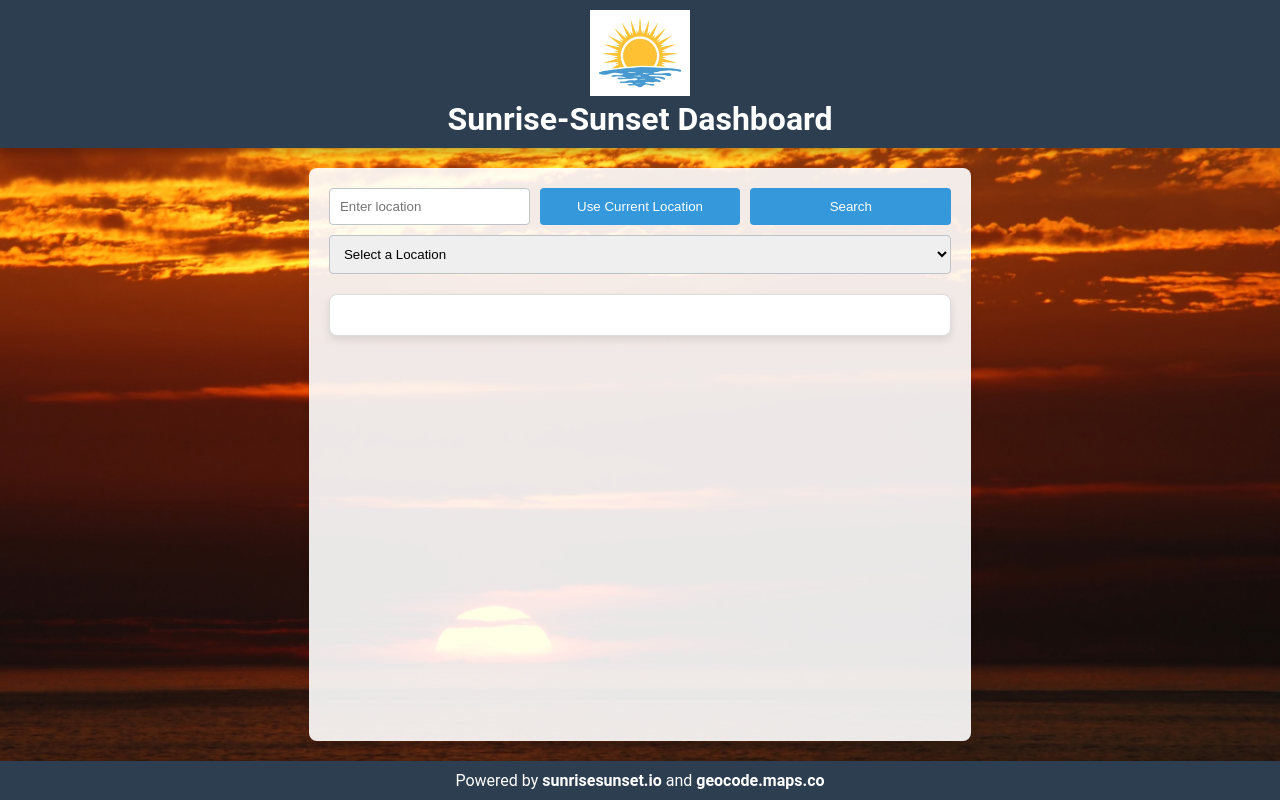
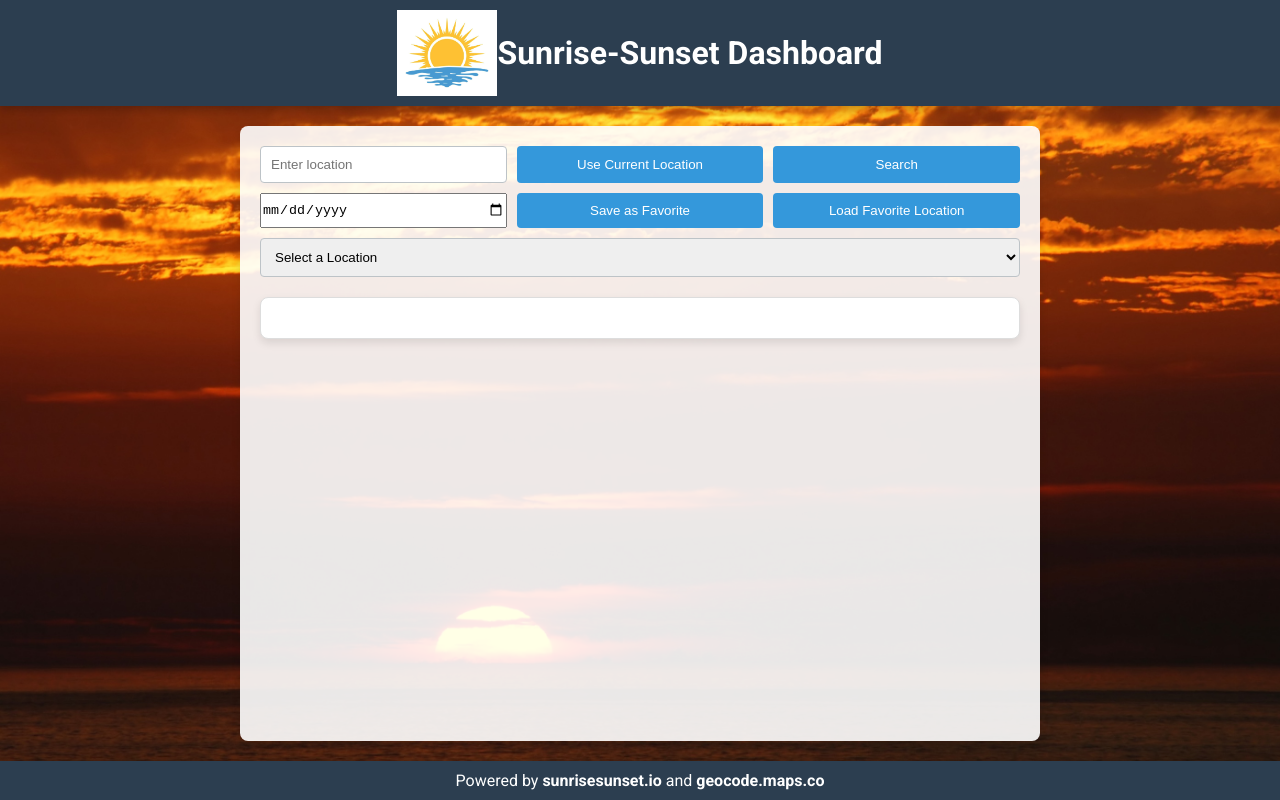
Before and after one commit to RohithNayak9/ITMD541-4, a plain HTML site: page index.html in a window 1280 px wide. Drawn offline with Linux system fonts and the light colour scheme.

Commit message:
Update index.html

```diff
--- a/index.html
+++ b/index.html
@@ -1,16 +1,23 @@
 <!DOCTYPE html>
 <html lang="en">
+
 <head>
     <meta charset="UTF-8">
     <meta name="viewport" content="width=device-width, initial-scale=1.0">
     <title>Sunrise Sunset Dashboard</title>
-    <link rel="stylesheet" href="https://cdnjs.cloudflare.com/ajax/libs/font-awesome/5.15.3/css/all.min.css" integrity="sha384-KJ3o2DKtIkvYIK3UENzmM7KCkRr/rE9/Qpg6aAZGJwFDMVNA/GpGFF93hXpG5KkN" crossorigin="anonymous">
+    <link rel="stylesheet" href="https://cdnjs.cloudflare.com/ajax/libs/font-awesome/5.15.3/css/all.min.css"
+        integrity="sha384-KJ3o2DKtIkvYIK3UENzmM7KCkRr/rE9/Qpg6aAZGJwFDMVNA/GpGFF93hXpG5KkN" crossorigin="anonymous">
     <link rel="stylesheet" href="styles.css">
+    <link href="https://fonts.googleapis.com/css2?family=Roboto:wght@400;700&display=swap" rel="stylesheet">
+
 </head>
+
 <body>
     <header>
-        <img src="Logo.png" alt="Logo" id="logo"> <!-- Replace "your-logo.png" with the actual path to your logo -->
+        <div class="header-content">
+        <img src="Logo.png" alt="Logo" id="logo">
         <h1>Sunrise-Sunset Dashboard</h1>
+    </div>
     </header>
 
     <main>
@@ -18,6 +25,10 @@
             <input type="text" id="locationInput" placeholder="Enter location">
             <button type="button" onclick="getCurrentLocation()">Use Current Location</button>
             <button type="button" onclick="searchLocation()">Search</button>
+            <input type="date" id="dateInput">
+            <button type="button" onclick="saveLocation()">Save as Favorite</button>
+            <button type="button" onclick="loadFavoriteLocation()">Load Favorite Location</button>
+
             <select id="topCapitals" onchange="selectCapital(this.value)">
                 <option value="" selected disabled>Select a Location</option>
                 <option value="New York">New York</option>
@@ -35,14 +46,16 @@
         </form>
 
         <div id="resultContainer">
-            <!-- Data will be displayed here -->
+
         </div>
     </main>
 
     <footer>
-        <p>Powered by <a href="https://sunrisesunset.io/api/">sunrisesunset.io</a> and <a href="https://geocode.maps.co/">geocode.maps.co</a></p>
+        <p>Powered by <a href="https://sunrisesunset.io/api/">sunrisesunset.io</a> and <a
+                href="https://geocode.maps.co/">geocode.maps.co</a></p>
     </footer>
 
     <script src="script.js"></script>
 </body>
+
 </html>
```
Lines whose indentation alone changed are shown as unchanged.
